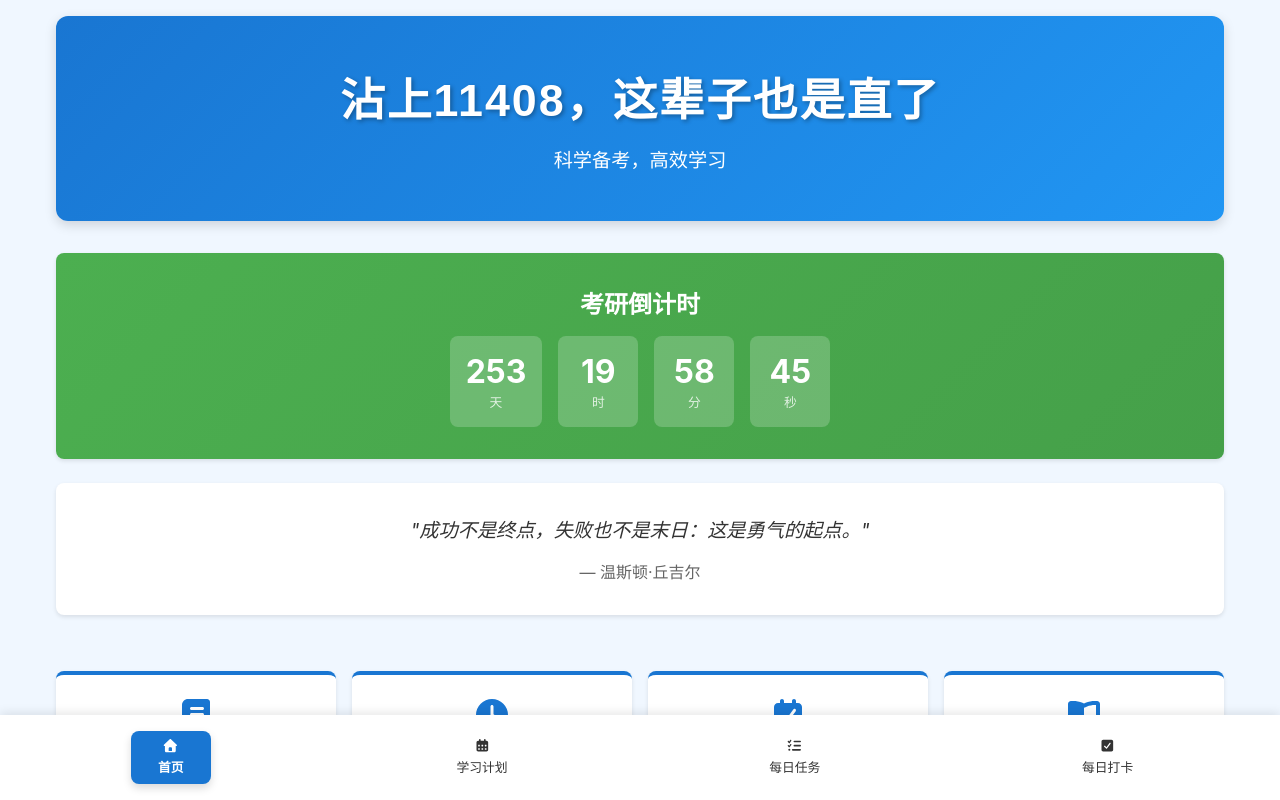
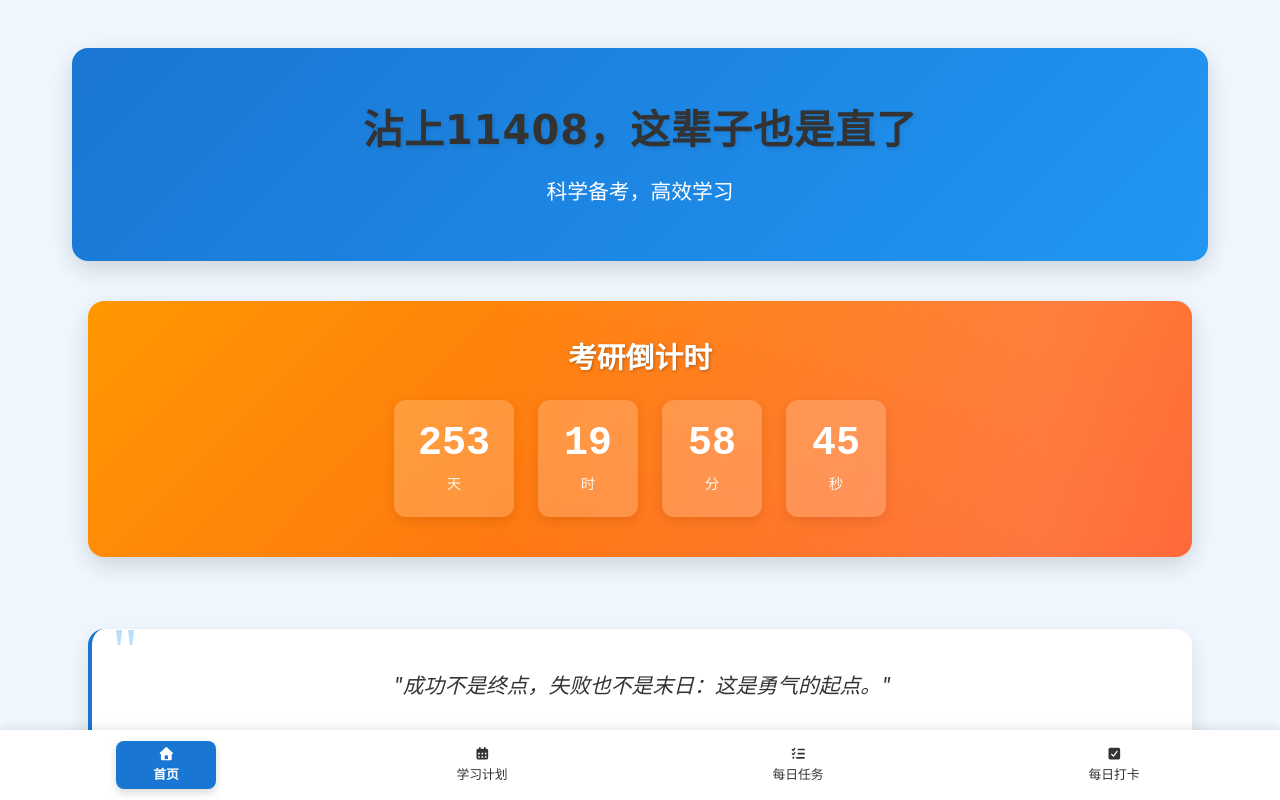
Before and after one commit to dlt666/11408Plan, a React (Vite) app: page / in a window 1280 px wide. Shown: the top 800 px of the page. Built offline with nearby package versions, Linux system fonts and the light colour scheme.

Commit message:
样式修改

```diff
--- a/src/components/HomePage.tsx
+++ b/src/components/HomePage.tsx
@@ -21,23 +21,23 @@ const HomePage: React.FC = () => {
         <div className="feature-cards">
           <div className="feature-card">
             <FontAwesomeIcon icon={faBook} size="2x" className="feature-icon" />
-            <h3>错题集</h3>
-            <p>记录错题</p>
+            <h3>任务管理</h3>
+            <p>创建和管理每日学习任务，跟踪学习进度</p>
           </div>
           <div className="feature-card">
             <FontAwesomeIcon icon={faClock} size="2x" className="feature-icon" />
-            <h3>发发牢骚</h3>
-            <p>跟踪学习进度，提高学习效率</p>
+            <h3>时间统计</h3>
+            <p>记录学习时长，提高学习效率</p>
           </div>
           <div className="feature-card">
             <FontAwesomeIcon icon={faCalendarCheck} size="2x" className="feature-icon" />
-            <h3>打卡记录</h3>
+            <h3>每日打卡</h3>
             <p>养成良好学习习惯，坚持每日打卡</p>
           </div>
           <div className="feature-card">
             <FontAwesomeIcon icon={faBookOpen} size="2x" className="feature-icon" />
-            <h3>择校信息</h3>
-            <p>记录学习心得，总结学习经验</p>
+            <h3>学习计划</h3>
+            <p>制定科学的学习计划，合理分配时间</p>
           </div>
         </div>
       </div>
--- a/src/index.css
+++ b/src/index.css
@@ -49,28 +49,49 @@ body {
 
 .app-title {
   text-align: center;
-  padding: 3rem 1rem;
+  padding: 3.5rem 1.5rem;
   background: linear-gradient(135deg, #1976D2, #2196F3);
   color: white;
-  border-radius: 12px;
-  margin-bottom: 2rem;
-  box-shadow: 0 4px 12px rgba(0, 0, 0, 0.15);
+  border-radius: 16px;
+  margin-bottom: 2.5rem;
+  box-shadow: 0 8px 24px rgba(0, 0, 0, 0.15);
+  position: relative;
+  overflow: hidden;
+}
+
+.app-title::before {
+  content: '';
+  position: absolute;
+  top: 0;
+  left: -100%;
+  width: 100%;
+  height: 100%;
+  background: linear-gradient(90deg, transparent, rgba(255, 255, 255, 0.2), transparent);
+  animation: shine 3s infinite;
+}
+
+@keyframes shine {
+  0% { left: -100%; }
+  100% { left: 100%; }
 }
 
 .app-title h1 {
-  font-size: 2.8rem;
-  font-weight: bold;
-  margin-bottom: 1rem;
-  text-shadow: 2px 2px 4px rgba(0, 0, 0, 0.3);
-  font-family: 'Arial', sans-serif;
-  letter-spacing: 2px;
+  font-size: 2.5rem;
+  font-weight: 700;
+  margin-bottom: 1.2rem;
+  text-shadow: 2px 2px 4px rgba(0, 0, 0, 0.1);
+  font-family: 'Comic Sans MS', 'Microsoft YaHei', 'PingFang SC', cursive;
+  letter-spacing: 1px;
   animation: fadeInUp 1s ease-out;
+  line-height: 1.3;
+  color: #333333;
 }
 
 .title-subtitle {
-  font-size: 1.2rem;
-  opacity: 0.9;
+  font-size: 1.3rem;
+  opacity: 0.95;
   animation: fadeInUp 1s ease-out 0.3s both;
+  font-weight: 400;
 }
 
 @keyframes fadeInUp {
@@ -93,15 +114,17 @@ body {
   box-shadow: 0 -2px 10px rgba(0, 0, 0, 0.1);
   display: flex;
   justify-content: space-around;
-  padding: 1rem;
+  padding: 0.8rem 0.5rem;
   z-index: 1000;
+  height: 70px;
+  align-items: center;
 }
 
 .app-nav button {
   background: transparent;
   border: none;
   color: var(--text-color);
-  padding: 0.5rem 1rem;
+  padding: 0.4rem 0.8rem;
   border-radius: var(--border-radius);
   cursor: pointer;
   transition: var(--transition);
@@ -109,8 +132,10 @@ body {
   display: flex;
   flex-direction: column;
   align-items: center;
-  gap: 0.3rem;
-  min-width: 80px;
+  gap: 0.2rem;
+  min-width: 70px;
+  flex: 1;
+  max-width: 100px;
 }
 
 .app-nav button i {
@@ -151,7 +176,16 @@ body {
 .home-content {
   display: flex;
   flex-direction: column;
-  gap: 1.5rem;
+  gap: 2.5rem;
+  padding: 0 1rem;
+}
+
+.home-page {
+  min-height: 100vh;
+  display: flex;
+  flex-direction: column;
+  padding: 2rem 1rem;
+  padding-bottom: 90px;
 }
 
 .card {
@@ -164,60 +198,110 @@ body {
 
 .countdown-container {
   text-align: center;
-  padding: 2rem;
-  background: linear-gradient(135deg, #4CAF50, #45a049);
-  color: white;
-  border-radius: var(--border-radius);
-  box-shadow: var(--shadow);
+  padding: 2.5rem;
+  background: linear-gradient(135deg, #FF9800, #FF5722);
+  color: white;
+  border-radius: 16px;
+  box-shadow: 0 8px 24px rgba(0, 0, 0, 0.15);
+  margin-bottom: 2rem;
+  position: relative;
+  overflow: hidden;
+}
+
+.countdown-container::before {
+  content: '';
+  position: absolute;
+  top: 0;
+  left: -100%;
+  width: 100%;
+  height: 100%;
+  background: linear-gradient(90deg, transparent, rgba(255, 255, 255, 0.15), transparent);
+  animation: shine 4s infinite;
 }
 
 .countdown-title {
-  font-size: 1.5rem;
-  margin-bottom: 1rem;
+  font-size: 1.8rem;
+  margin-bottom: 1.5rem;
+  font-weight: 600;
+  text-shadow: 1px 1px 3px rgba(0, 0, 0, 0.3);
+  color: white !important;
 }
 
 .countdown-time {
   display: flex;
   justify-content: center;
-  gap: 1rem;
+  gap: 1.5rem;
   flex-wrap: wrap;
+  margin-top: 1rem;
 }
 
 .countdown-item {
   background: rgba(255, 255, 255, 0.2);
-  padding: 1rem;
-  border-radius: var(--border-radius);
-  min-width: 80px;
+  padding: 1.5rem;
+  border-radius: 12px;
+  min-width: 100px;
+  backdrop-filter: blur(10px);
+  box-shadow: 0 4px 12px rgba(0, 0, 0, 0.1);
+  transition: transform 0.3s ease;
+}
+
+.countdown-item:hover {
+  transform: translateY(-5px);
 }
 
 .countdown-number {
-  font-size: 2rem;
-  font-weight: bold;
+  font-size: 2.5rem;
+  font-weight: 700;
   display: block;
+  font-family: 'Courier New', monospace;
+  line-height: 1;
 }
 
 .countdown-label {
-  font-size: 0.8rem;
-  opacity: 0.8;
+  font-size: 0.9rem;
+  opacity: 0.9;
+  margin-top: 0.5rem;
+  display: block;
+  font-weight: 500;
 }
 
 .quote-container {
   text-align: center;
-  padding: 2rem;
+  padding: 2.5rem;
   background-color: var(--card-color);
-  border-radius: var(--border-radius);
-  box-shadow: var(--shadow);
+  border-radius: 16px;
+  box-shadow: 0 8px 24px rgba(0, 0, 0, 0.1);
+  margin-bottom: 2.5rem;
+  position: relative;
+  border-left: 4px solid var(--primary-color);
+}
+
+.quote-container::before {
+  content: '"';
+  position: absolute;
+  top: -10px;
+  left: 20px;
+  font-size: 4rem;
+  color: var(--primary-light);
+  font-family: serif;
+  line-height: 1;
 }
 
 .quote-text {
-  font-size: 1.2rem;
-  margin-bottom: 1rem;
+  font-size: 1.3rem;
+  margin-bottom: 1.5rem;
   font-style: italic;
+  line-height: 1.6;
+  color: var(--text-color);
+  font-weight: 400;
+  padding: 0 1rem;
 }
 
 .quote-author {
-  font-size: 1rem;
-  color: #666;
+  font-size: 1.1rem;
+  color: var(--text-light);
+  font-weight: 500;
+  margin-top: 1rem;
 }
 
 .task-list {
@@ -610,40 +694,63 @@ body {
 /* Feature Cards */
 .feature-cards {
   display: grid;
-  grid-template-columns: repeat(auto-fit, minmax(200px, 1fr));
-  gap: 1rem;
-  margin-top: 2rem;
+  grid-template-columns: repeat(auto-fit, minmax(250px, 1fr));
+  gap: 1.5rem;
+  margin-top: 3rem;
 }
 
 .feature-card {
   background-color: var(--card-color);
-  padding: 1.5rem;
-  border-radius: var(--border-radius);
-  box-shadow: var(--shadow);
+  padding: 2rem;
+  border-radius: 16px;
+  box-shadow: 0 8px 24px rgba(0, 0, 0, 0.1);
   text-align: center;
   transition: transform 0.3s ease, box-shadow 0.3s ease;
   border-top: 4px solid var(--primary-color);
+  position: relative;
+  overflow: hidden;
+}
+
+.feature-card::before {
+  content: '';
+  position: absolute;
+  top: 0;
+  left: 0;
+  width: 100%;
+  height: 100%;
+  background: linear-gradient(135deg, rgba(25, 118, 210, 0.05), transparent);
+  z-index: 0;
 }
 
 .feature-card:hover {
-  transform: translateY(-5px);
-  box-shadow: 0 8px 16px rgba(0, 0, 0, 0.1);
+  transform: translateY(-8px);
+  box-shadow: 0 12px 32px rgba(0, 0, 0, 0.15);
 }
 
 .feature-icon {
   color: var(--primary-color);
+  margin-bottom: 1.5rem;
+  font-size: 2.5rem !important;
+  position: relative;
+  z-index: 1;
+}
+
+.feature-card h3 {
   margin-bottom: 1rem;
-}
-
-.feature-card h3 {
-  margin-bottom: 0.5rem;
   color: var(--primary-color);
-  font-size: 1.1rem;
+  font-size: 1.3rem;
+  font-weight: 600;
+  position: relative;
+  z-index: 1;
 }
 
 .feature-card p {
-  color: #666;
-  font-size: 0.9rem;
+  color: var(--text-light);
+  font-size: 1rem;
+  line-height: 1.5;
+  position: relative;
+  z-index: 1;
+  margin: 0;
 }
 
 /* Task Detail Page */
@@ -1530,3 +1637,61 @@ body {
     flex: 1 1 100%;
   }
 }
+
+/* 统一标题样式 */
+h1, h2, h3, h4, h5, h6 {
+  text-align: center;
+  color: var(--primary-color);
+  margin-bottom: 1.5rem;
+  font-weight: 600;
+  line-height: 1.2;
+}
+
+h1 {
+  font-size: 2rem;
+  margin-bottom: 2rem;
+}
+
+h2 {
+  font-size: 1.8rem;
+  margin-bottom: 1.5rem;
+}
+
+h3 {
+  font-size: 1.5rem;
+  margin-bottom: 1.2rem;
+}
+
+h4 {
+  font-size: 1.2rem;
+  margin-bottom: 1rem;
+}
+
+/* 响应式标题 */
+@media (max-width: 768px) {
+  h1 {
+    font-size: 1.8rem;
+  }
+
+  h2 {
+    font-size: 1.6rem;
+  }
+
+  h3 {
+    font-size: 1.3rem;
+  }
+}
+
+@media (max-width: 480px) {
+  h1 {
+    font-size: 1.5rem;
+  }
+
+  h2 {
+    font-size: 1.4rem;
+  }
+
+  h3 {
+    font-size: 1.2rem;
+  }
+}
```
Also changed, not shown: 3 other files (tests, documents, lock files or other folders).
